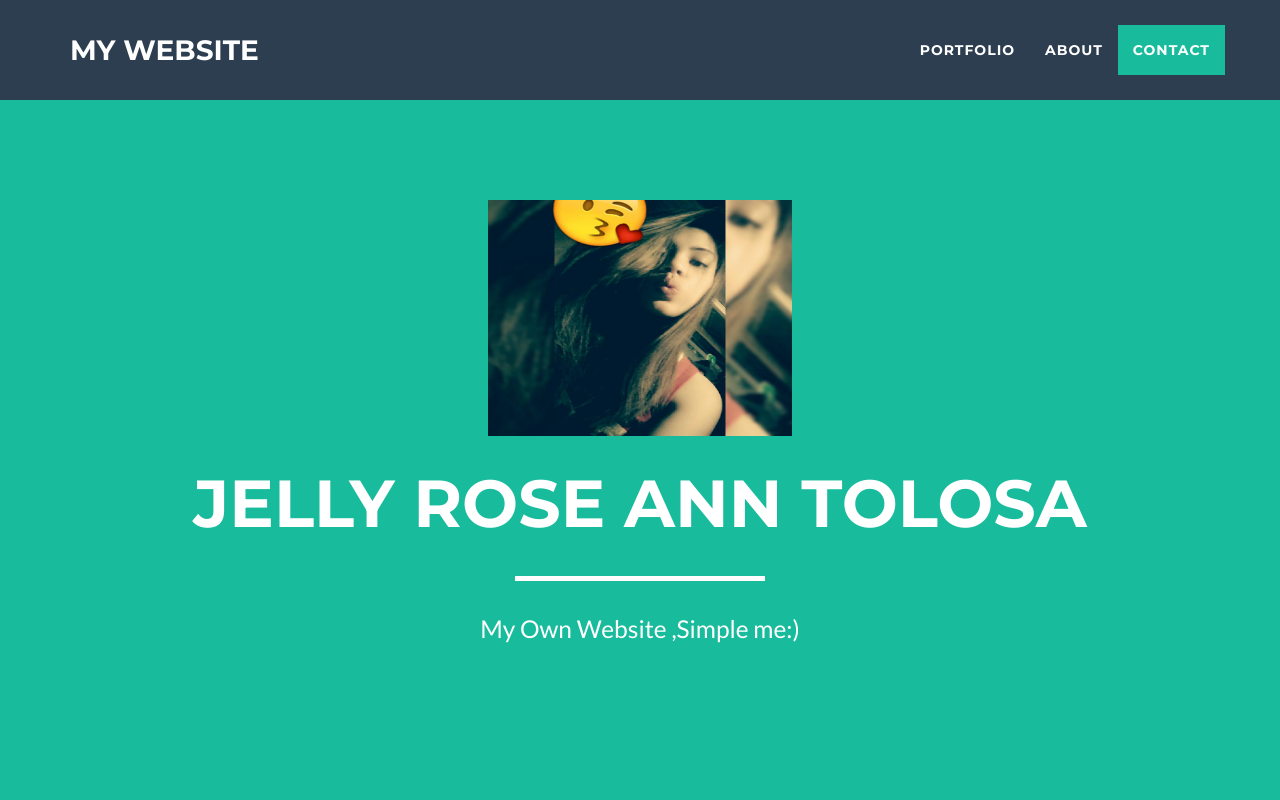
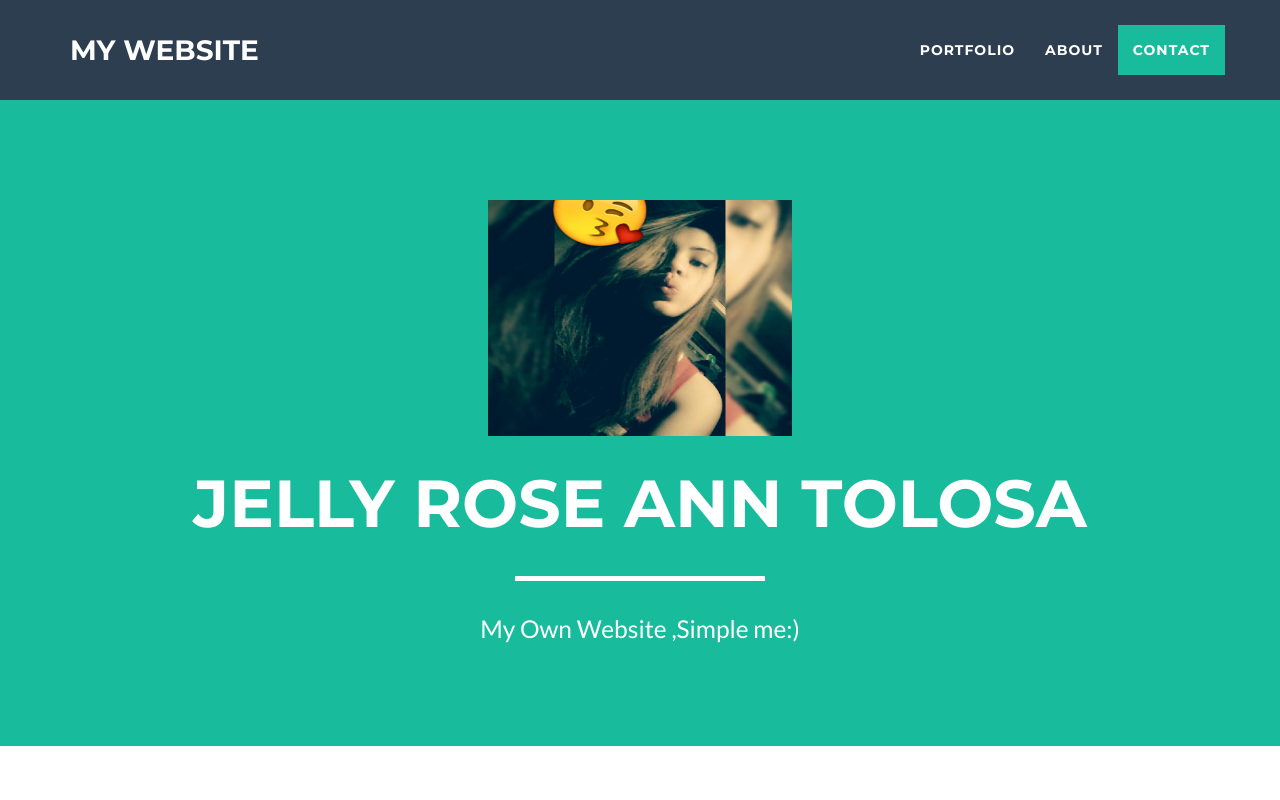
Before and after one commit to jellyrosetolosa/jellyrosetolosa.github.io, a website: page index.html in a window 1280 px wide. Shown: the top 800 px of the page. Drawn offline with nearby package versions, Linux system fonts and the light colour scheme.

Commit message:
Update index.html

```diff
--- a/index.html
+++ b/index.html
@@ -67,7 +67,7 @@
     </nav>
 
     <!-- Header -->
-    <header>
+
      <header class="intro-header" style="background-image: url('img/pexels-photo.jpg')">
         <div class="container">
             <div class="row">
```
